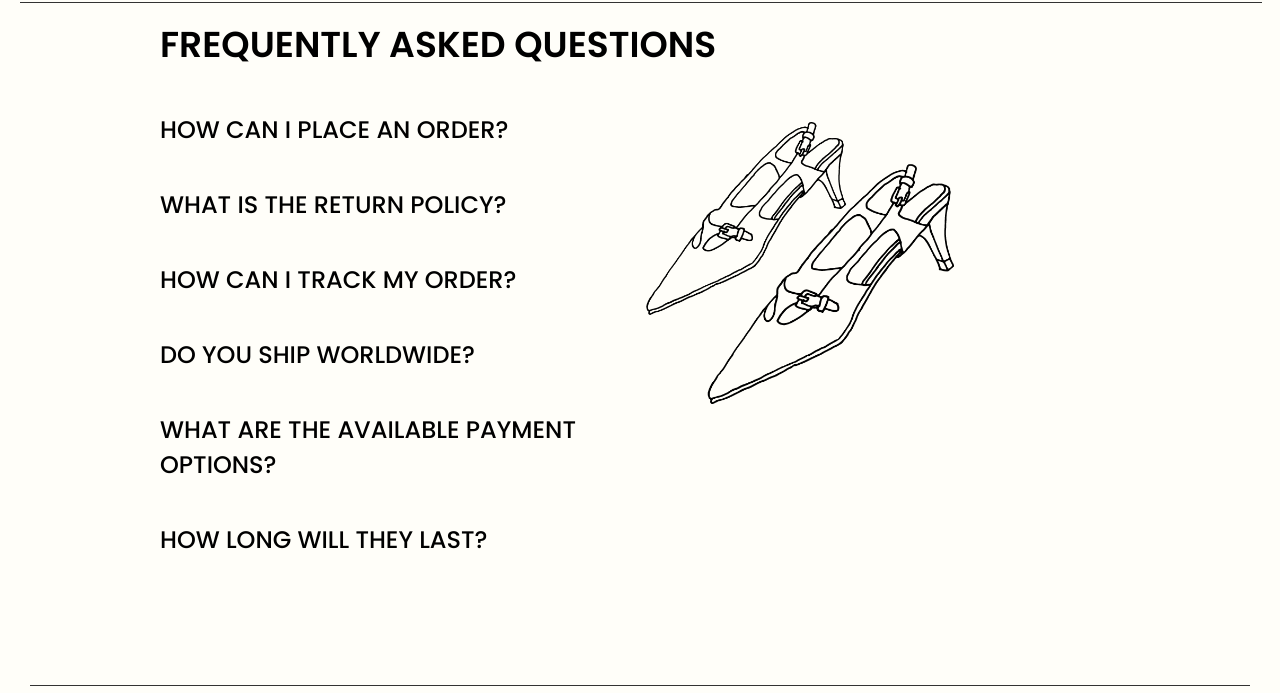
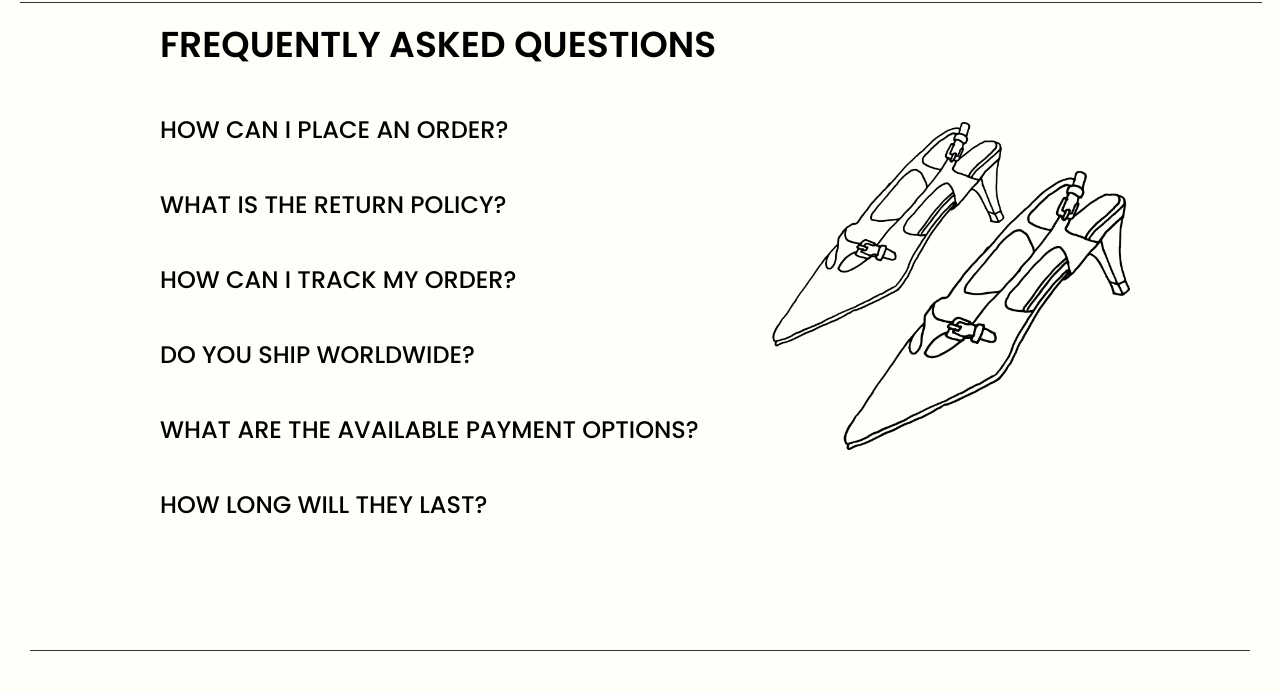
Before and after one commit to saraklarskov/eksamen_2, an Astro site: page /faq in a window 1280 px wide. Shown: the part 63-756 px from the top of the page. Built offline with nearby package versions, Linux system fonts and the light colour scheme; Astro itself is replaced by a stand-in of ours.

Commit message:
billeder

```diff
--- a/src/pages/faq.astro
+++ b/src/pages/faq.astro
@@ -31,42 +31,49 @@
 
 
 <style>
-
 .mary {
     width: 70%;
     margin: 50px auto 0; /* Auto margin til venstre og højre for at centrere billedet */
     display: block; /* Sørg for, at billedet vises som et blok-element */
 }
+
 hr {
     width: 80%;
     margin-top: 10px;
-}
-
-hr {
     border: none;
     height: 1px;
     background-color: #333;
 }
 
+.prove {
+    display: flex;
+    flex-direction: column;
+    align-items: center; /* Centrerer indholdet vandret */
+}
+
+.faq_spg {
+    width: 100%; /* Gør FAQ-sektionen bred */
+    max-width: 800px; /* Sæt en maksimal bredde for FAQ-sektionen */
+}
 
 @media (min-width: 800px) {
     p {
-    width: 51%;
+        width: 61%;
     }
+
     .prove {
-    display: flex;
         flex-direction: row;
+        align-items: flex-start; /* Justerer elementer til toppen */
     }
 
     .mary {
-    width: 60%;
-    margin-left: 40px;
+        width: 90%;
+        margin: 50px; /* Justerer margin for bedre placering */
     }
 
     hr {
-    width: 60%;
+        width: 51%;
         margin-top: 10px;
     }
-
 }
 </style>
```
Also changed, not shown: src/pages/terms.astro (+13 -2 lines), public/pics/giftbag.webp (added). Lines whose indentation alone changed are shown as unchanged.
